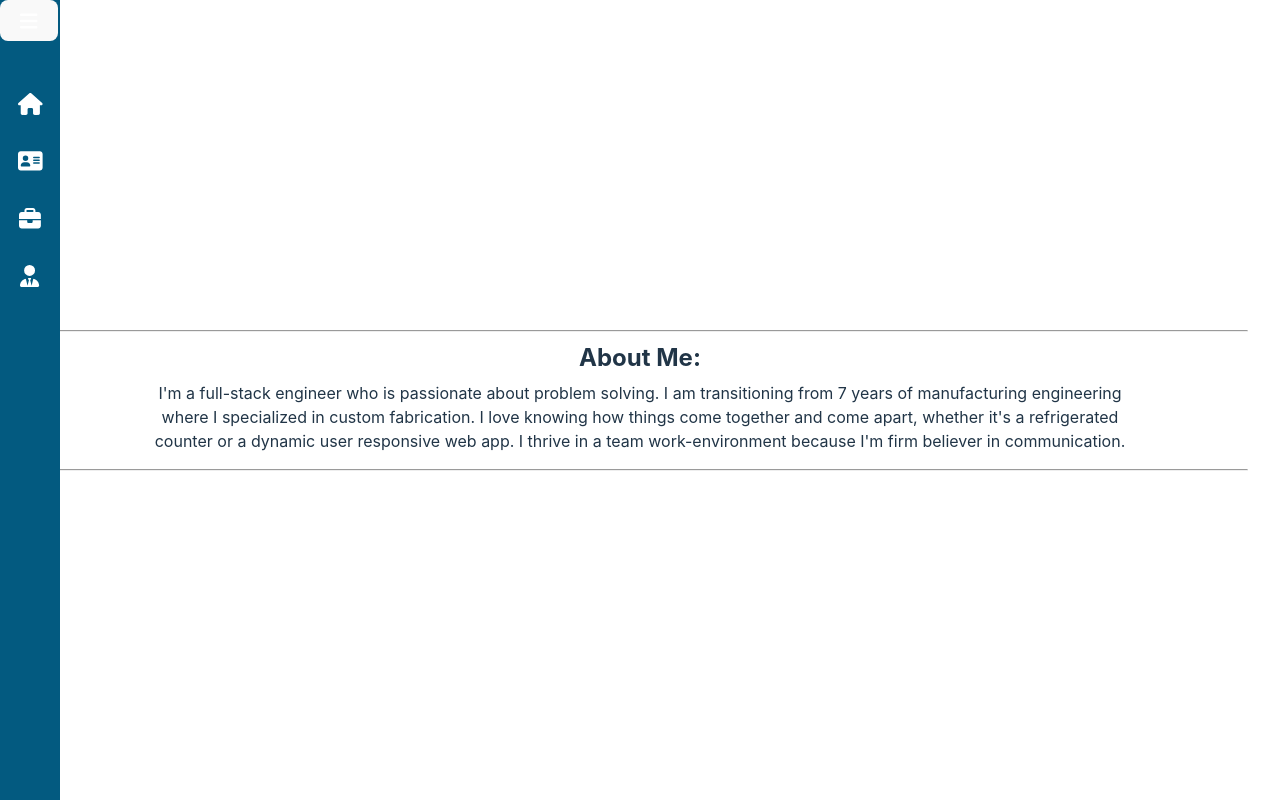
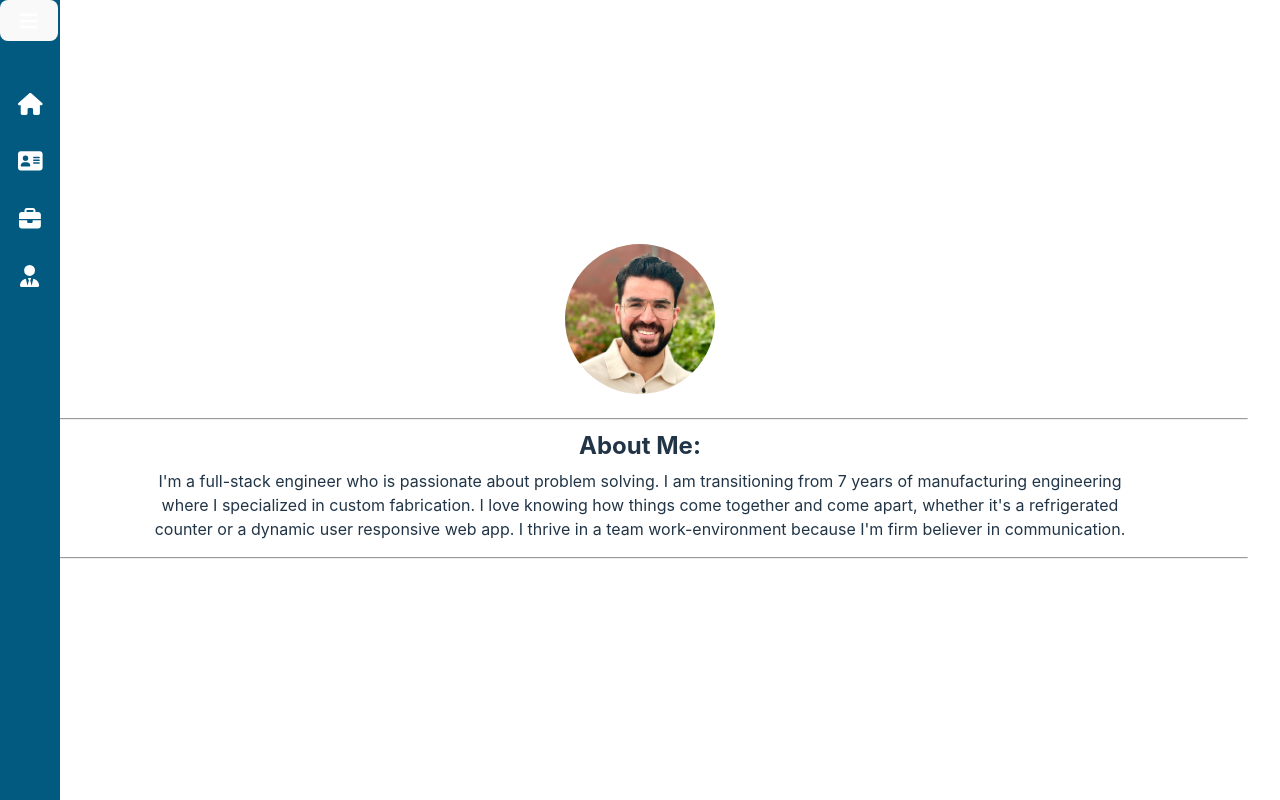
Before and after one commit to avilla13/avx-portfolio, a React (Vite) app: page /about in a window 1280 px wide. Built offline with nearby package versions, Linux system fonts and the light colour scheme.

Commit message:
Add profile picture to About section with minimal css

```diff
--- a/src/pages/About/About.css
+++ b/src/pages/About/About.css
@@ -22,3 +22,10 @@ h2 {
     margin: 0px;
     padding: 0px;
 }
+
+.profile-pic {
+    width: 150px;
+    height: 150px;
+    border-radius: 50%;
+    margin: 10px 0;
+}
--- a/src/pages/About/About.jsx
+++ b/src/pages/About/About.jsx
@@ -1,10 +1,12 @@
 import React from 'react'
 import './About.css';
+import ProfilePic from '../../assets/prof-pic1.jpg';
 
 export default function About() {
   return (
     <div>
       <main>
+        <img src={ProfilePic} alt="Profile" className='profile-pic' />
         <hr />
         <h2>About Me: </h2>
         <p>
```
